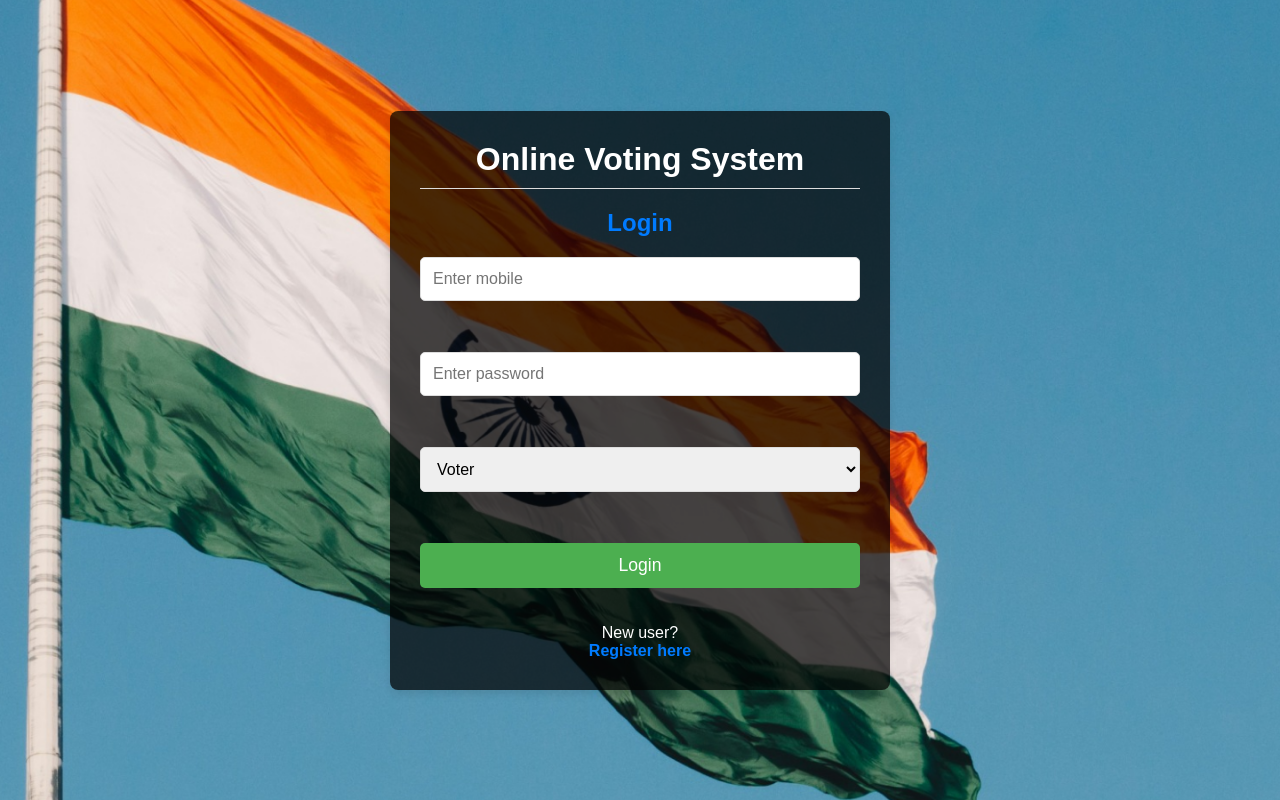
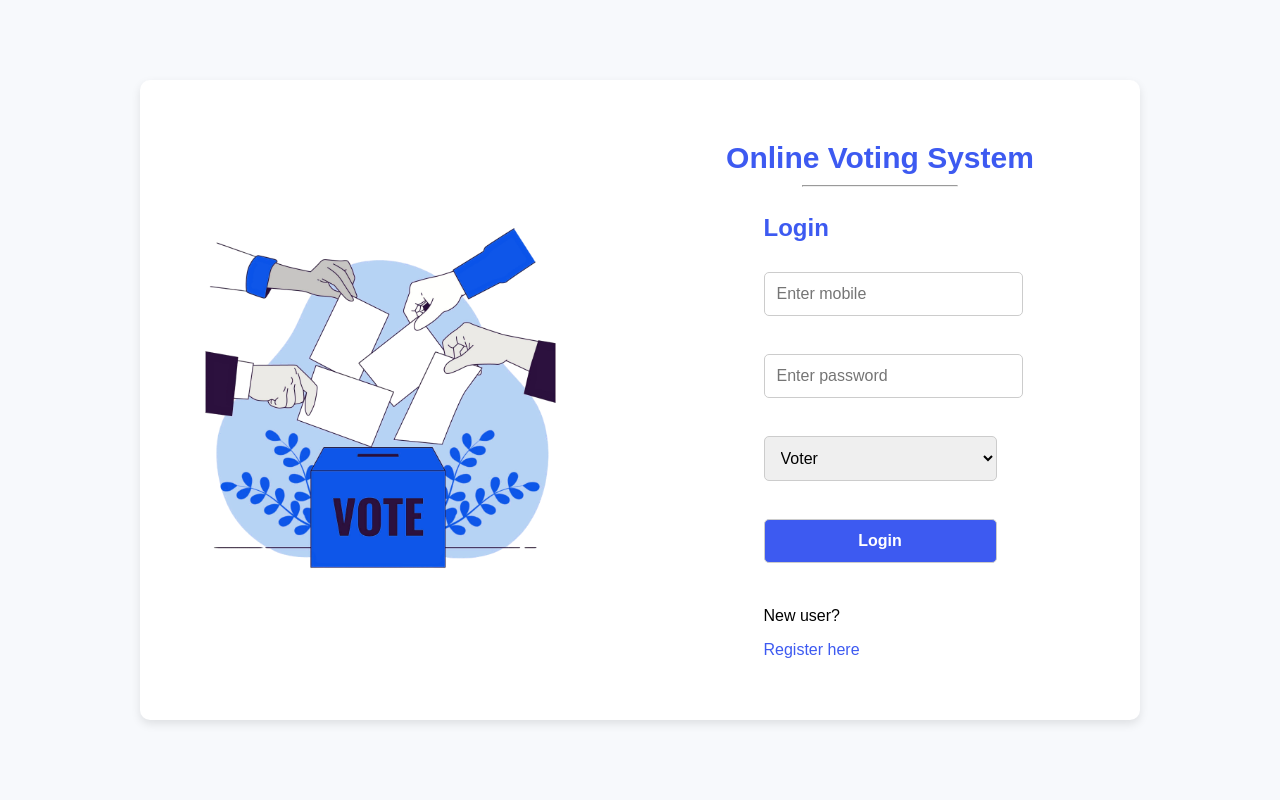
Before and after one commit to AdityaBhatt37/Onlne-Voting-System, a PHP site: page /routes/login.html in a window 1280 px wide. Run offline with PHP 8.4, Linux system fonts and the light colour scheme.

Commit message:
Login , Register , Front page is udated

```diff
--- a/css/login.css
+++ b/css/login.css
@@ -1,140 +1,117 @@
-/* General Reset */
-* {
+/* Set body to have full height, no margin */
+body {
+    font-family: Arial, sans-serif;
     margin: 0;
     padding: 0;
-    box-sizing: border-box;
-}
-
-/* Body styling */
-body {
-    font-family: Arial, sans-serif;
-    background-color: #f4f4f4;
+    background-color: #f7f9fc;
     display: flex;
     justify-content: center;
     align-items: center;
     height: 100vh;
-    background-image: url('background.png'); /* Replace 'background.png' with the correct path to your image */
-    background-size: cover; /* Ensures the background image covers the container */
-    background-position: center; /* Centers the background image */
-    background-repeat: no-repeat;
 }
 
-/* Background container with image */
-.background-container {
+/* Main container with flex layout */
+.container {
+    display: flex;
+    max-width: 1000px; /* Maximum width for the container */
     width: 100%;
-    max-width: 500px;
-    background-color: rgba(0, 0, 0, 0.714);
-   /* Prevents the image from repeating */
-    border-radius: 8px;
-    box-shadow: 0 4px 8px rgba(0, 0, 0, 0.1);
-    padding: 30px;
-    text-align: center;
+    height: 80vh;
+    background-color: #fff;
+    box-shadow: 0 4px 10px rgba(0, 0, 0, 0.1);
+    border-radius: 10px;
 }
 
-/* Header Section */
+/* Left side for the image */
+.illustration {
+    flex: 1;
+    display: flex;
+    justify-content: center;
+    align-items: center;
+    padding: 20px;
+}
+
+.illustration img {
+    max-width: 80%; /* Ensure image fits properly */
+    height: auto;
+}
+
+/* Right side for the form */
+.form-container {
+    flex: 1;
+    padding: 40px;
+    display: flex;
+    flex-direction: column;
+    justify-content: center;
+    align-items: center;
+}
+
 #headerSection h1 {
-    font-size: 2em;
-    color: #ffffff;
-    margin-bottom: 10px;
+    color: rgb(61, 90, 241);
+    margin: 0;
+    font-size: 30px;
 }
 
 #headerSection hr {
-    border: 0;
-    height: 1px;
-    background-color: #ddd;
-    margin-bottom: 20px;
+    width: 50%;
+    margin-top: 10px;
 }
 
-/* Body Section */
-#bodySection form {
+#bodySection {
+    width: 100%;
     display: flex;
     flex-direction: column;
     align-items: center;
 }
 
 #bodySection h2 {
-    font-size: 1.5em;
-    color: #007bff;
+    color: #3d5af1;
     margin-bottom: 20px;
+    font-size: 24px;
 }
 
-/* Input Fields */
-input[type="number"],
-input[type="password"],
-select {
+#bodySection input,
+#bodySection select,
+#bodySection button {
     width: 100%;
     padding: 12px;
-    margin-bottom: 15px;
-    border: 1px solid #ddd;
+    margin: 10px 0;
     border-radius: 5px;
-    font-size: 1em;
-    color: #000000;
+    border: 1px solid #ccc;
+    font-size: 16px;
 }
 
-/* Button */
-#loginbtn {
-    width: 100%;
-    padding: 12px;
-    background-color: #4CAF50;
-    color: white;
-    border: none;
-    border-radius: 5px;
-    font-size: 1.1em;
-    cursor: pointer;
+#bodySection input:focus,
+#bodySection select:focus,
+#bodySection button:focus {
+    outline: none;
+    border-color: #3d5af1;
 }
 
-#loginbtn:hover {
-    background-color: #45a049;
-}
-
-/* Link */
-a {
-    text-decoration: none;
-    color: #007bff;
+#bodySection button {
+    background-color: #3d5af1;
+    color: white;
+    cursor: pointer;
     font-weight: bold;
 }
 
-a:hover {
+#bodySection button:hover {
+    background-color: #2a49c8;
+}
+
+#bodySection a {
+    color: #3d5af1;
+    text-decoration: none;
+}
+
+#bodySection a:hover {
     text-decoration: underline;
 }
-
-/* Responsive Design */
-@media (max-width: 600px) {
-    .background-container {
-        width: 90%;
-        padding: 20px;
-    }
-
-    #headerSection h1 {
-        font-size: 1.8em;
-    }
-
-    #bodySection h2 {
-        font-size: 1.3em;
-    }
-
-    input[type="number"],
-    input[type="password"],
-    select {
-        font-size: 0.9em;
-    }
-
-    #loginbtn {
-        font-size: 1em;
-    }
-}
-
-/* Remove number input spinner (counter) */
-input[type="number"] {
-    -moz-appearance: textfield; /* For Firefox */
-    appearance: textfield; /* For Chrome, Safari, Edge */
-}
-
 input[type="number"]::-webkit-outer-spin-button,
 input[type="number"]::-webkit-inner-spin-button {
     -webkit-appearance: none;
     margin: 0;
 }
-p{
-    color:white;
+
+input[type="number"] {
+    -moz-appearance: textfield; /* For Firefox */
 }
--- a/routes/login.html
+++ b/routes/login.html
@@ -8,27 +8,26 @@
     <link rel="stylesheet" href="../css/login.css">
 </head>
 
-<style>
+<body>
+    <div class="container">
+        <!-- Left side (Image Section) -->
+        <div class="illustration">
+            <img src="../css/freepik__adjust__31632.png" alt="Online Voting Illustration" />
+        </div>
 
-
-</style>
-
-<body>
-
-    <div class="background-container">
-        <!-- Header Section -->
+        <!-- Right side (Form Section) -->
+        <div class="form-container">
             <div id="headerSection">
                 <h1>Online Voting System</h1>
-            <hr/>
+                <hr />
             </div>
 
-        <!-- Body Section with the Login Form -->
             <div id="bodySection">
                 <form action="../api/login.php" method="POST">
                     <h2>Login</h2>
-                <input type="number" name="mobile" placeholder="Enter mobile" /><br /><br />
-                <input type="password" name="password" placeholder="Enter password" /><br /><br />
-                <select id="dropbox" name="role">
+                    <input type="number" name="mobile" placeholder="Enter mobile" required maxlength="10" minlength="10" /><br /><br />
+                    <input type="password" name="password" placeholder="Enter password" required /><br /><br />
+                    <select id="dropbox" name="role" required>
                         <option value="1">Voter</option>
                         <option value="2">Group</option>
                     </select><br /><br />
@@ -37,7 +36,7 @@
                 </form>
             </div>
         </div>
-
+    </div>
 </body>
 
 </html>
```
Also changed, not shown: css/index.css (+52 -31 lines), css/register.css (+104 -147 lines), index.html (+17 -9 lines), routes/regester.html (+22 -18 lines), css/Voting-amico.png (added), css/background.png (deleted), css/freepik__adjust__31632.png (added), css/loginbg.png (deleted), css/register.jpg (deleted). Lines whose indentation alone changed are shown as unchanged.
